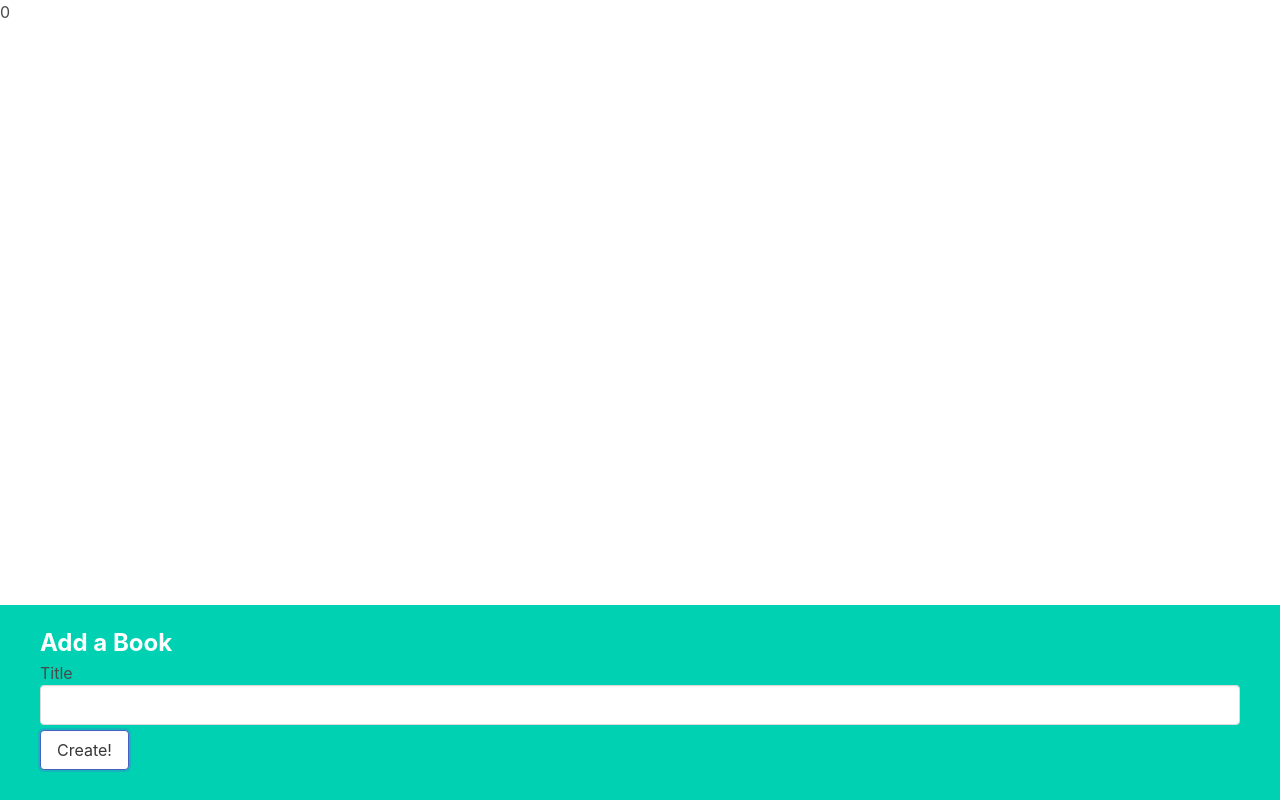
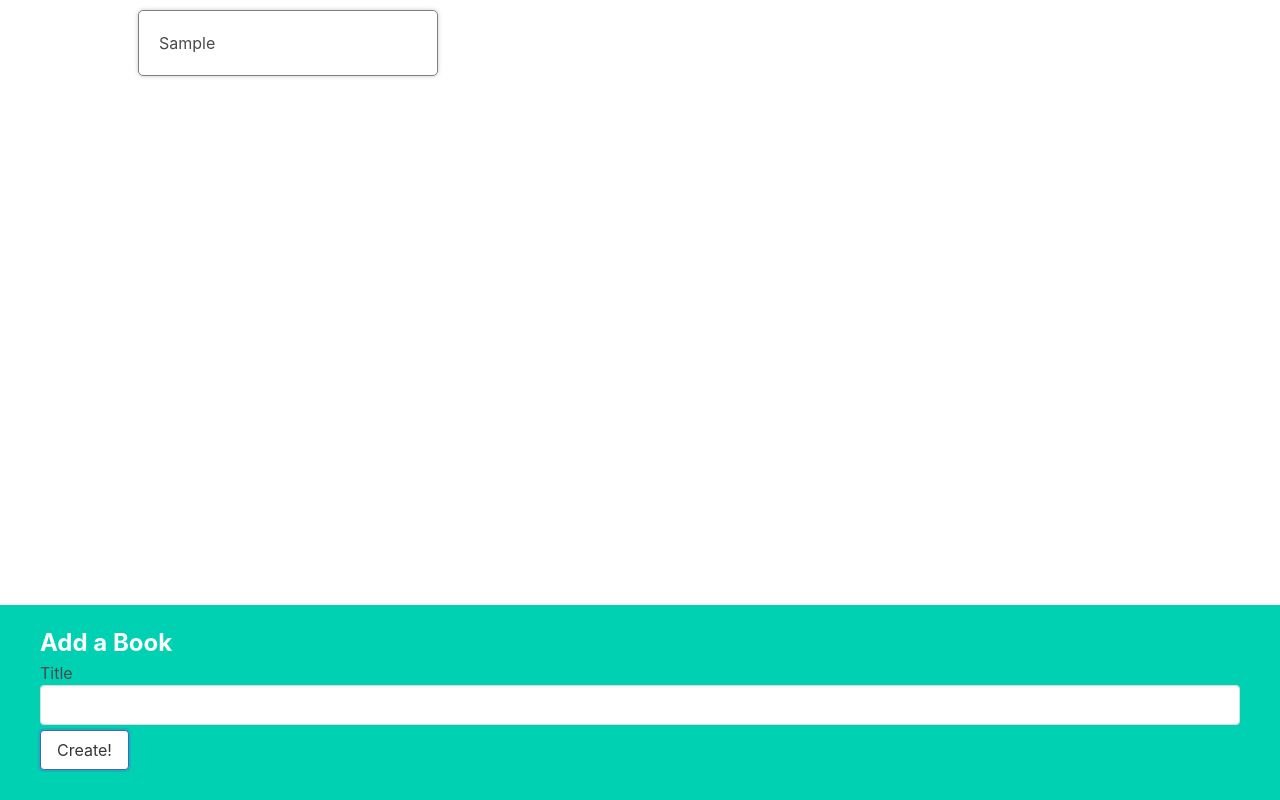
Before and after one commit to zhouzhou0619/React-create-BookList-V3-, a React (Create React App) app: page / in a window 1280 px wide. Both pictures are taken after typing "Sample" into the empty fields and a click on the button "Create!". Built offline with nearby package versions, Linux system fonts and the light colour scheme.

Commit message:
add the book and show on the screen

```diff
--- a/src/App.js
+++ b/src/App.js
@@ -1,15 +1,15 @@
 import { useState } from 'react';
 import BookCreate from './components/BookCreate';
+import BookList from './components/BookList';
 function App() {
     const [books, setBooks] = useState([]);
     const createBook = title => {
-        books.push({ id: 1234, title: title });
-        console.log(books);
-        setBooks(books);
+        const updatedBooks = [...books, { id: Math.round(Math.random() * 9999), title }];
+        setBooks(updatedBooks);
     };
     return (
-        <div>
-            {books.length}
+        <div className="app">
+            <BookList books={books} />
             <BookCreate onCreate={createBook} />
         </div>
     );
--- a/src/components/BookList.js
+++ b/src/components/BookList.js
@@ -1,5 +1,9 @@
-function BookList() {
-    return <div>BookList</div>;
+import BookShow from './BookShow';
+function BookList({ books }) {
+    const renderedBooks = books.map(book => {
+        return <BookShow key={book.id} book={book} />;
+    });
+    return <div className="book-list">{renderedBooks}</div>;
 }
 
 export default BookList;
--- a/src/components/BookShow.js
+++ b/src/components/BookShow.js
@@ -1,5 +1,5 @@
-function BookShow() {
-    return <div>BookShow</div>;
+function BookShow({ book }) {
+    return <div className="book-show">{book.title}</div>;
 }
 
 export default BookShow;
```
